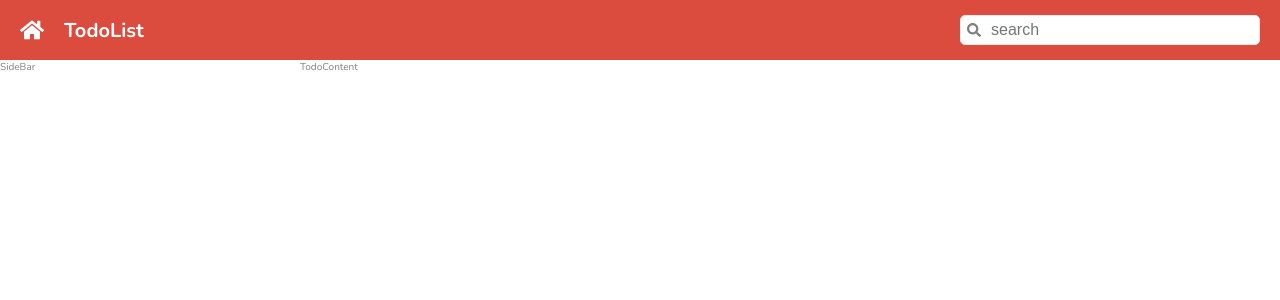
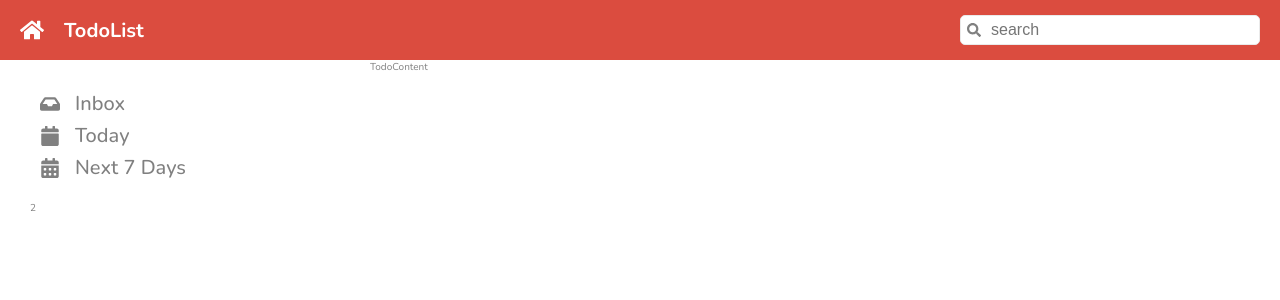
Before and after one commit to Surachotkit/CC15-Todolist, a React (Create React App) app: page / in a window 1280 px wide. Shown: the top 300 px of the page. Built offline with nearby package versions, Linux system fonts and the light colour scheme.

Commit message:
finish: sidebar ui

```diff
--- a/src/app/App.jsx
+++ b/src/app/App.jsx
@@ -1,5 +1,5 @@
 import "../app/App.scss";
-import { FaHome } from 'react-icons/fa';
+import { FaInbox, FaCalendar, FaCalendarAlt, FaChevronDown } from 'react-icons/fa';
 import Header from "../components/Header";
 
 function App() {
@@ -8,7 +8,33 @@
       <div className="todo__header">
         <Header/>
       </div>
-      <div className="todo__sidebar">SideBar</div>
+      <div className="todo__sidebar">
+        <aside className="sidebar">
+          <section className="sidebar__cartegory">
+            <ul className="list">
+              <li className="list__item">
+
+                    <FaInbox className="list__item__icon"/>
+
+                <p className="list__item__text">Inbox</p>
+              </li>
+              <li className="list__item">
+
+                    <FaCalendar className="list__item__icon"/>
+
+                <p className="list__item__text">Today</p>
+              </li>
+              <li className="list__item">
+
+                    <FaCalendarAlt className="list__item__icon"/>
+
+                <p className="list__item__text">Next 7 Days</p>
+              </li>
+            </ul>
+          </section>
+          <section className="sidebar__cartegory">2</section>
+        </aside>
+      </div>
       <div className="todo__content">TodoContent</div>
     </div>
   );
--- a/src/app/App.scss
+++ b/src/app/App.scss
@@ -38,3 +38,45 @@
     }
 
 }
+
+.sidebar{
+    display: flex;
+    flex-direction: column;
+    gap: 10px;
+    padding: 20px 30px;
+    // background-color: wheat;
+    height: calc(100vh - $header-heigh);
+}
+
+//block
+.list{
+    display: flex;
+    flex-direction: column;
+    gap: 5px;
+    padding: 10px;
+    border-radius: 4px;
+
+
+
+    //Element
+    &__item{
+        display: flex;
+        align-items: center;
+        gap: 15px;
+        font-size: 2rem; //20px
+        cursor: pointer;
+
+        &:hover{
+            background-color: $grey-light;
+        }
+
+        // Modifier
+        &__icon{
+            display: flex;
+
+        }
+        &__text{
+            font-weight: 500;
+        }
+    }
+}
--- a/src/index.scss
+++ b/src/index.scss
@@ -5,7 +5,7 @@
 $grey-dark: #808080;
 $white: #fff;
 $header-heigh: 60px;  //สามารถ แก้ที่เดียวได้เลย
-$sidebar-width: 300px;
+$sidebar-width: 370px;
 
 
 // Global Reset
@@ -30,3 +30,7 @@
   -moz-osx-font-smoothing: grayscale;
   color:$grey-dark
 }
+
+li{
+    list-style: none;
+}
```
